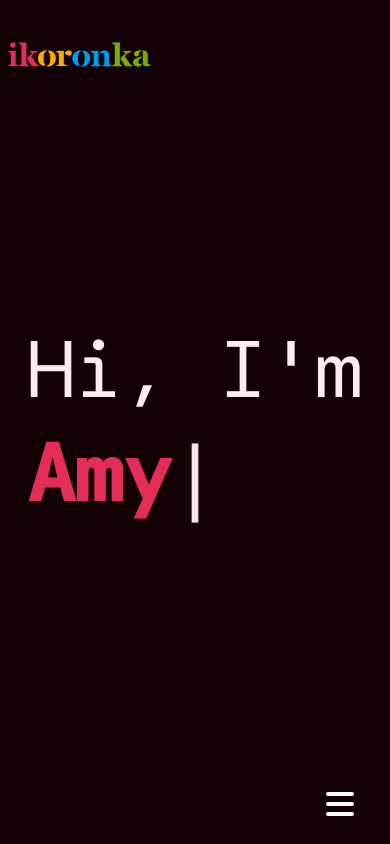
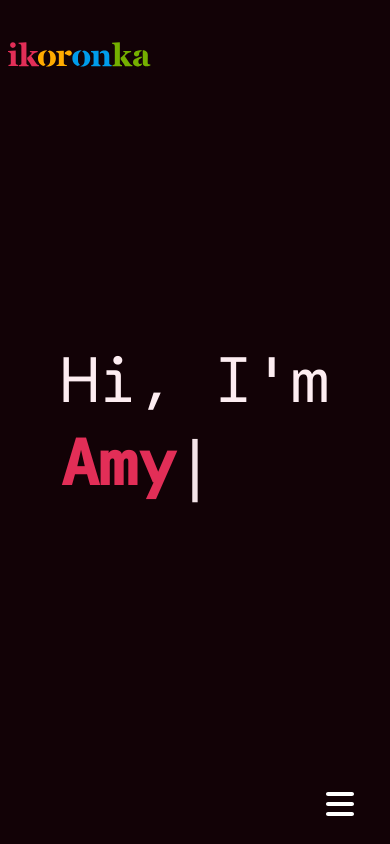
Before and after one commit to ikoronka/portfolio, a React (Create React App) app: page / in a window 390 px wide. Shown: the top 844 px of the page. Built offline with nearby package versions, Linux system fonts and the light colour scheme; a web font is replaced by a local one.

Commit message:
final small fixes

```diff
--- a/src/index.css
+++ b/src/index.css
@@ -90,3 +90,9 @@ code {
   margin: 0 20px;
   color: #120206;
 }
+
+@media (max-width: 768px) {
+  .titleText {
+    font-size: 4em;
+  }
+}
```
